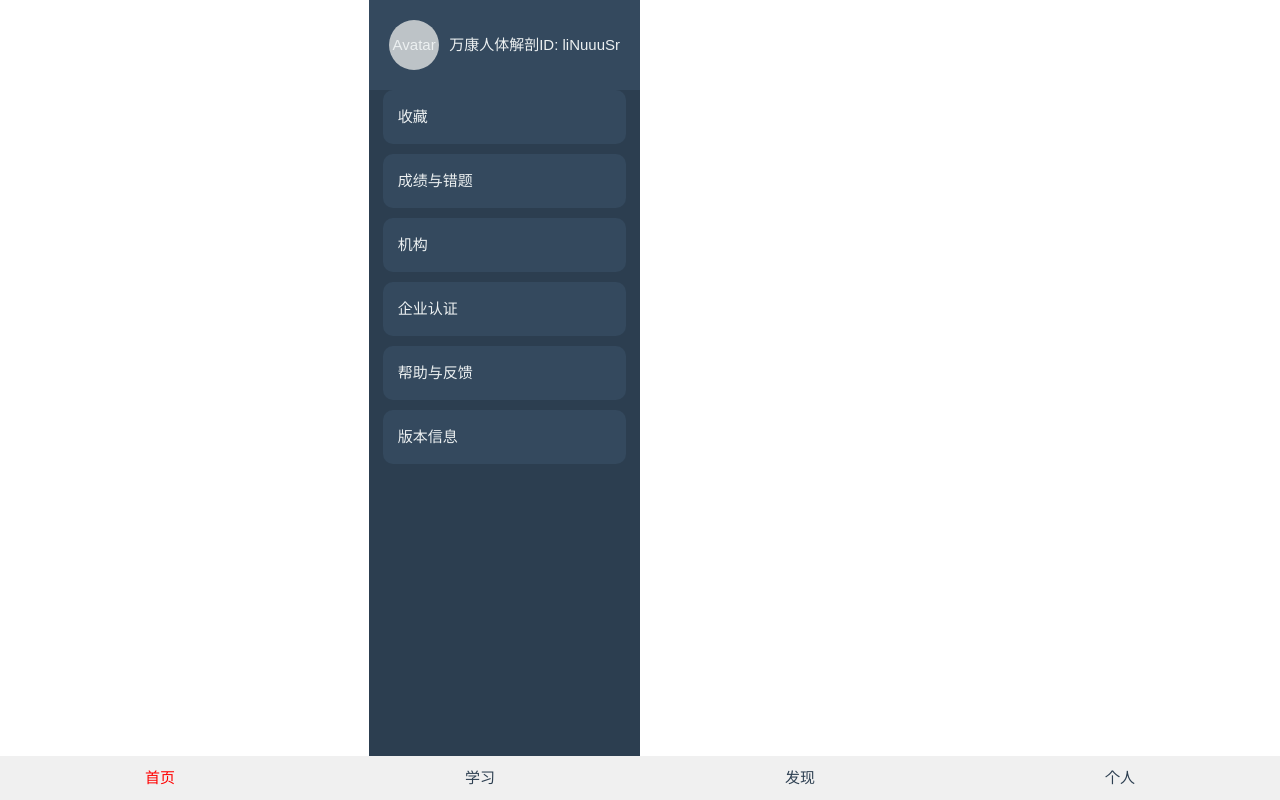
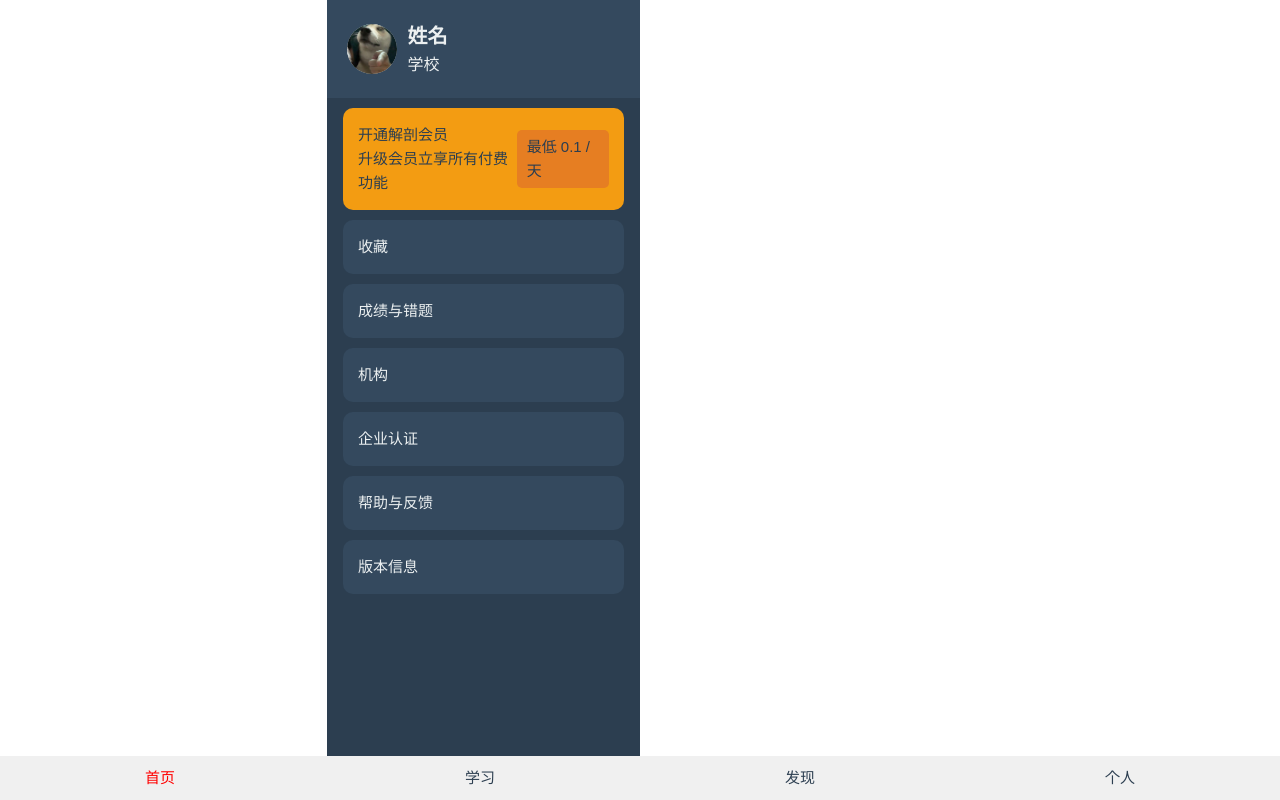
Before and after one commit to bitpurleclude/specimen, a Vue app in the folder specimen-electron-app/: page /profile in a window 1280 px wide. Built offline with nearby package versions, Linux system fonts and the light colour scheme.

Commit message:
个人信息

```diff
--- a/specimen-electron-app/src/views/Profile.vue
+++ b/specimen-electron-app/src/views/Profile.vue
@@ -1,11 +1,21 @@
 <template>
   <div class="profile-container">
     <header class="profile-header">
-      <div class="avatar-placeholder">Avatar</div>
+      <div class="avatar-placeholder">
+        <img src="../assets/photo/touxiang.jpg" alt="Feature"/>
+      </div>
       <div class="user-info">
-        <p>万康人体解剖ID: liNuuuSr</p>
+        <p class="name">姓名</p>
+        <p class="school">学校</p>
       </div>
     </header>
+    <section class="membership">
+      <div class="membership-info">
+        开通解剖会员<br/>
+        升级会员立享所有付费功能
+      </div>
+      <div class="membership-price">最低 0.1 / 天</div>
+    </section>
     <section class="menu">
       <div class="menu-item">收藏</div>
       <div class="menu-item">成绩与错题</div>
@@ -40,6 +50,21 @@ export default {
   padding: 20px;
   width: 100%;
   background-color: #34495e;
+  justify-content: flex-start;
+
+  .user-info {
+    display: flex;
+    flex-direction: column;
+
+    .name {
+      font-size: 20px;
+      font-weight: bold;
+    }
+
+    .school {
+      font-size: 16px;
+    }
+  }
 }
 
 .avatar-placeholder {
@@ -53,9 +78,33 @@ export default {
   margin-right: 10px;
 }
 
-.user-info {
+.avatar-placeholder img {
+  width: 100%;
+  height: 100%;
+  object-fit: cover; /* 使用 cover 可以保持图片的宽高比 */
+  border-radius: 50%; /* 使图片变为圆形 */
+}
+
+.membership {
+  width: 90%;
+  background-color: #f39c12;
+  color: #2c3e50;
+  padding: 15px;
+  border-radius: 10px;
+  margin: 10px 0;
   display: flex;
-  flex-direction: column;
+  justify-content: space-between;
+  align-items: center;
+}
+
+.membership-info {
+  flex-grow: 1;
+}
+
+.membership-price {
+  background-color: #e67e22;
+  padding: 5px 10px;
+  border-radius: 5px;
 }
 
 .menu {
```
Also changed, not shown: specimen-electron-app/src/assets/photo/touxiang.jpg (added).
